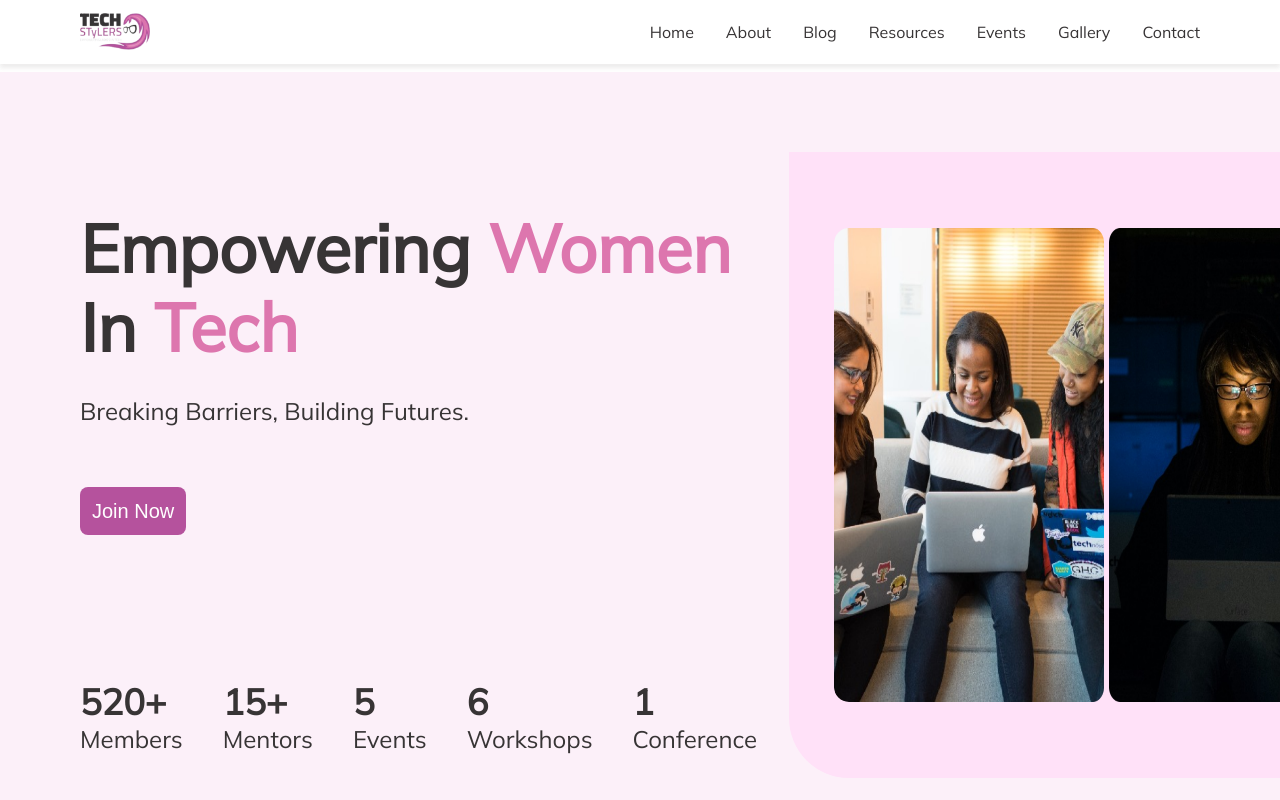
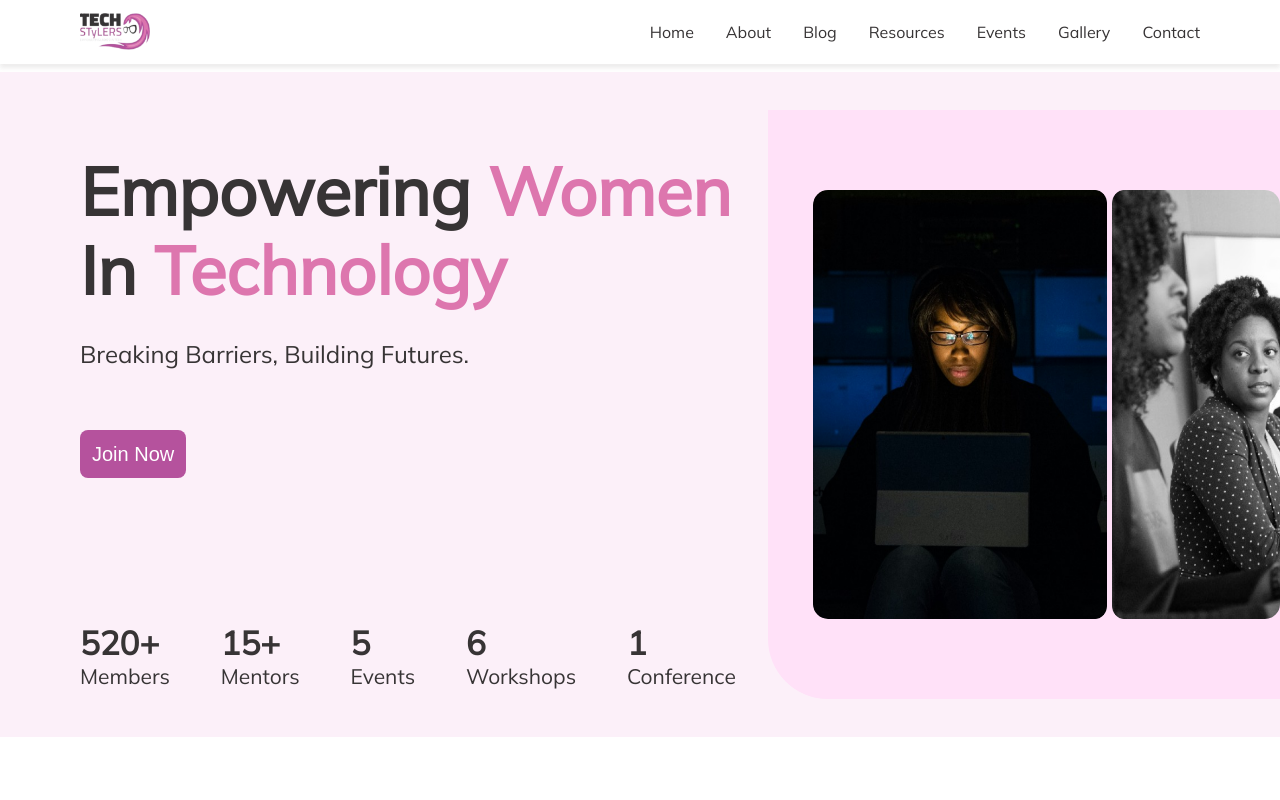
Before and after one commit to SandraDammy/techStylers, a React (Create React App) app: page / in a window 1280 px wide. Shown: the top 800 px of the page. Built offline with nearby package versions, Linux system fonts and the light colour scheme.

Commit message:
[fix]: Fixing image transition

```diff
--- a/src/Components/Section/LandingPage.jsx
+++ b/src/Components/Section/LandingPage.jsx
@@ -3,11 +3,26 @@ import style from "../Style/landingPage.module.css";
 import Button from "../Common/Button";
 import hero1 from "../../Assets/Image/Hero Image 1.png";
 import hero2 from "../../Assets/Image/Hero Image 2.png";
+import hero3 from "../../Assets/Image/Hero Image 3.png";
+import { useState, useEffect } from "react";
 
 const LandingPage = () => {
   const btnEventHandler = () => {
     console.log("Event clicked!");
   };
+
+  // eslint-disable-next-line react-hooks/exhaustive-deps
+  const images = [hero1, hero2, hero3];
+
+  const [currentImage, setCurrentImage] = useState(0);
+
+  useEffect(() => {
+    const intervalId = setInterval(() => {
+      setCurrentImage((prevIndex) => (prevIndex + 1) % images.length);
+    }, 4000);
+
+    return () => clearInterval(intervalId);
+  }, [images]);
   return (
     <section className={style.container}>
       <div className={style.textContainer}>
@@ -15,7 +30,7 @@ const LandingPage = () => {
         <h1 className={style.title}>
           Empowering <span>Women</span>
           <br />
-          In <span>Tech</span>
+          In <span>Technology</span>
         </h1>
         <p className={style.desc}>Breaking Barriers, Building Futures.</p>
         {/* </div> */}
@@ -51,8 +66,8 @@ const LandingPage = () => {
       </div>
       <div className={style.imgContainer}>
         <div className={style.heroImg}>
-          <img src={hero1} alt="" className={style.logo} />
-          <img src={hero2} alt="" className={style.logo} />
+          <img src={images[currentImage]} alt="" className={style.logo} />
+          <img src={images[(currentImage + 1) % images.length]} alt="" className={style.logo} />
         </div>
       </div>
     </section>
--- a/src/Components/Style/landingPage.module.css
+++ b/src/Components/Style/landingPage.module.css
@@ -50,8 +50,8 @@ span {
   justify-content: flex-end;
   align-items: flex-start;
   background: var(--tertiary-bg);
-  margin-top: 5rem;
-  margin-bottom: 5rem;
+  padding-top: 5rem;
+  padding-bottom: 5rem;
   border-radius: 0px 0px 0px 60px;
 }
 
@@ -66,8 +66,9 @@ span {
 }
 
 .logo {
-  width: 270px;
-  height: 474px;
+  width: 294px;
+  height: 429px;
+  transition: 1s ease-in-out;
 }
 
 .bigTxt {
@@ -77,16 +78,15 @@ span {
   margin-top: 7rem;
   margin-bottom: 3rem;
   color: var(--TS-Black, #373435);
-  gap: 2.5rem;
 }
 
 .big {
-  font-size: 36px;
+  font-size: 33px;
   font-weight: 700;
 }
 
 .txt {
-  font-size: 24px;
+  font-size: 21px;
   font-weight: 400;
 }
 
```
